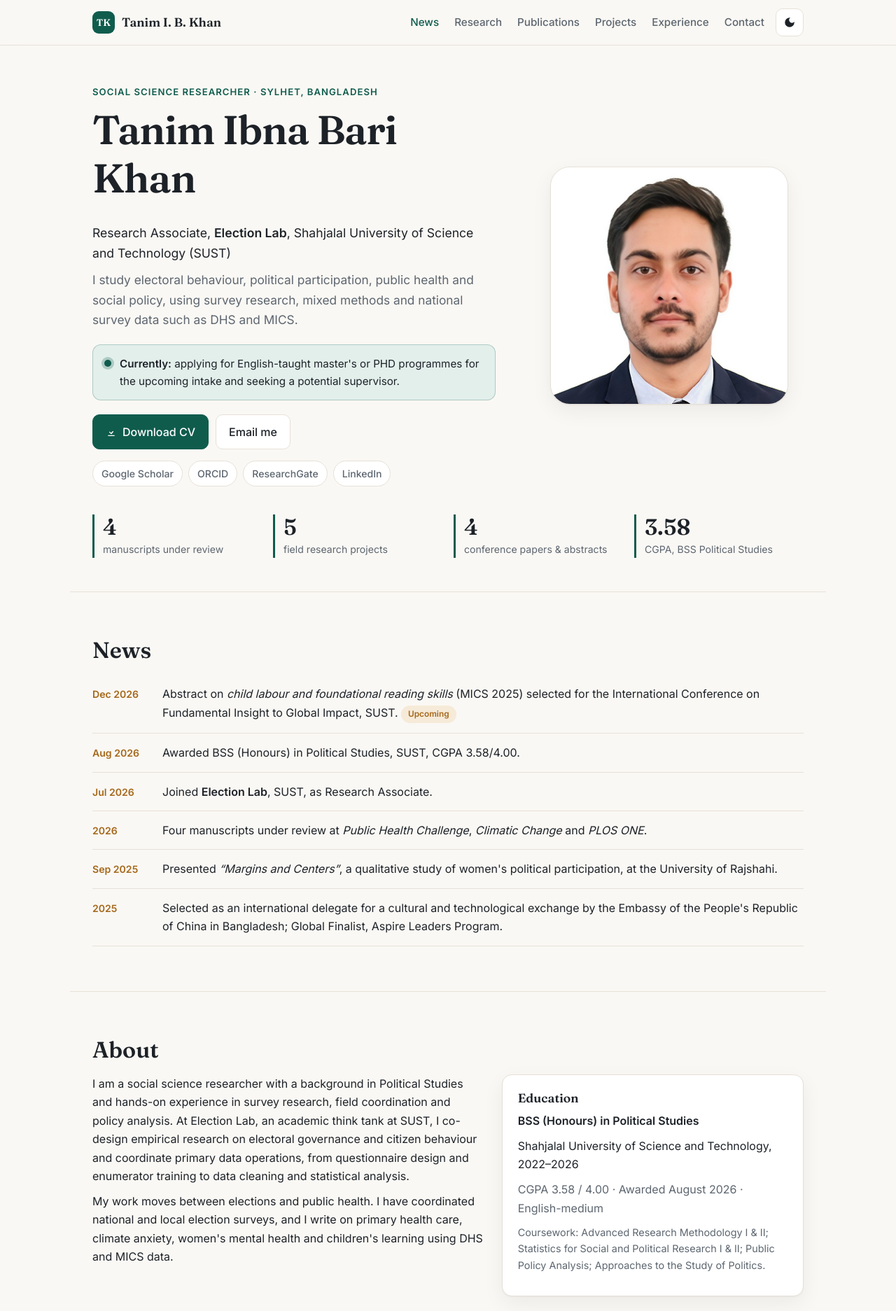
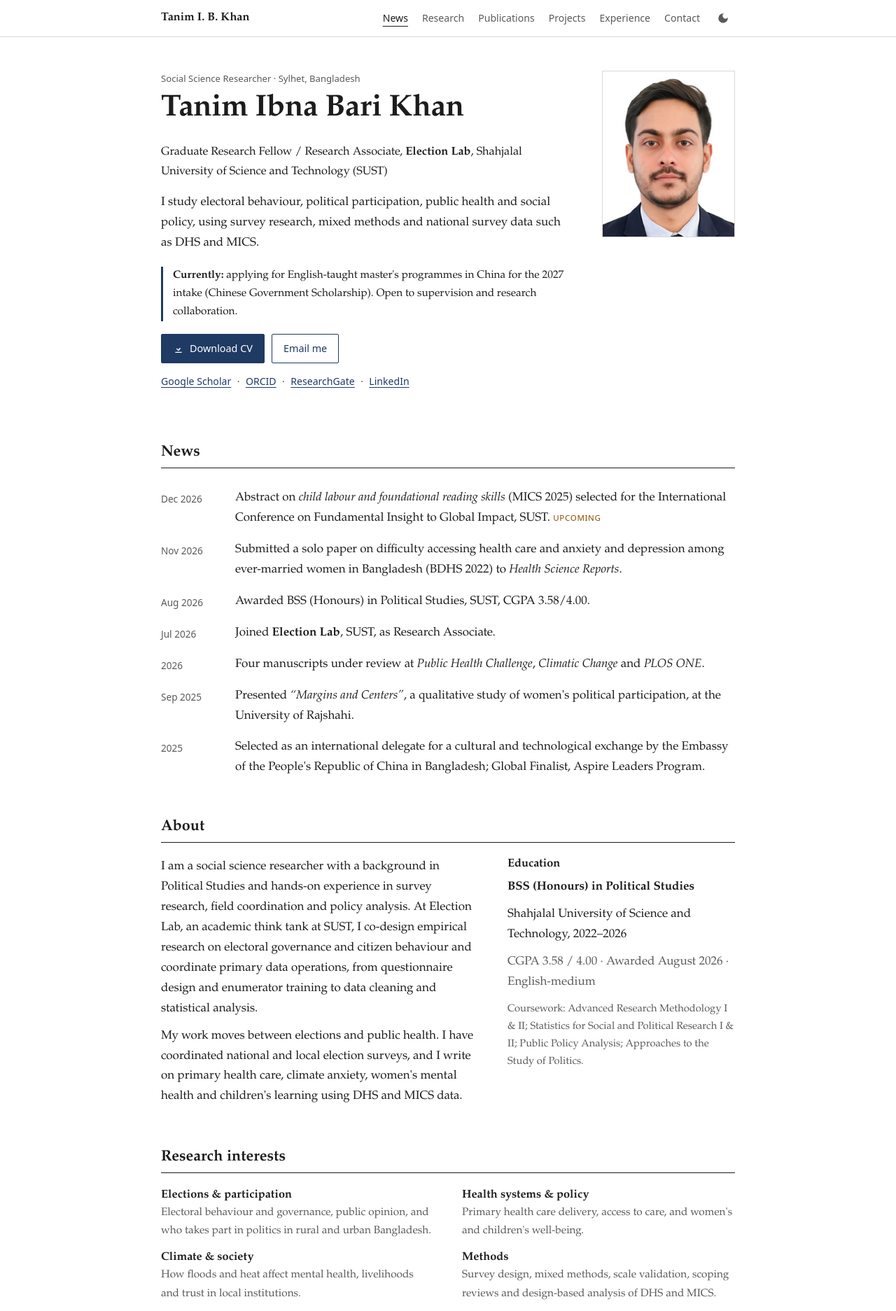
Before and after one commit to Tanimibk/tanimibk.github.io, a plain HTML site: page index.html in a window 1280 px wide. Shown: the top 1873 px of the page at 70% size. Drawn offline with Linux system fonts and the light colour scheme.

Commit message:
Add files via upload

```diff
--- a/index.html
+++ b/index.html
@@ -25,7 +25,7 @@
 
 <header class="nav">
   <div class="wrap nav-inner">
-    <a class="brand" href="#top"><span class="mark">TK</span> Tanim I. B. Khan</a>
+    <a class="brand" href="#top">Tanim I. B. Khan</a>
     <nav class="links" id="menu">
       <a href="#news">News</a>
       <a href="#research">Research</a>
@@ -53,11 +53,10 @@
     <div class="hero-text">
       <p class="eyebrow">Social Science Researcher · Sylhet, Bangladesh</p>
       <h1>Tanim Ibna Bari Khan</h1>
-      <p class="role">Research Associate, <strong>Election Lab</strong>, Shahjalal University of Science and Technology (SUST)</p>
+      <p class="role">Graduate Research Fellow / Research Associate, <strong>Election Lab</strong>, Shahjalal University of Science and Technology (SUST)</p>
       <p class="lead">I study electoral behaviour, political participation, public health and social policy, using survey research, mixed methods and national survey data such as DHS and MICS.</p>
       <div class="currently">
-        <span class="dot" aria-hidden="true"></span>
-        <p><strong>Currently:</strong> applying for English-taught master's or PHD programmes for the upcoming intake and seeking a potential supervisor.</p>
+        <p><strong>Currently:</strong> applying for English-taught master's programmes in China for the 2027 intake (Chinese Government Scholarship). Open to supervision and research collaboration.</p>
       </div>
       <div class="cta">
         <a class="btn primary" href="Tanim_Ibna_Bari_Khan_CV.pdf" download>
@@ -77,12 +76,6 @@
       <img src="photo.jpg" alt="Portrait of Tanim Ibna Bari Khan" width="640" height="640">
     </figure>
   </div>
-  <ul class="stats">
-    <li><b>4</b><span>manuscripts under review</span></li>
-    <li><b>5</b><span>field research projects</span></li>
-    <li><b>4</b><span>conference papers &amp; abstracts</span></li>
-    <li><b>3.58</b><span>CGPA, BSS Political Studies</span></li>
-  </ul>
 </section>
 
 <!-- NEWS -->
@@ -90,6 +83,7 @@
   <h2>News</h2>
   <ul class="news">
     <li><time>Dec 2026</time><p>Abstract on <em>child labour and foundational reading skills</em> (MICS 2025) selected for the International Conference on Fundamental Insight to Global Impact, SUST. <span class="tag upcoming">Upcoming</span></p></li>
+    <li><time>Nov 2026</time><p>Submitted a solo paper on difficulty accessing health care and anxiety and depression among ever-married women in Bangladesh (BDHS 2022) to <em>Health Science Reports</em>.</p></li>
     <li><time>Aug 2026</time><p>Awarded BSS (Honours) in Political Studies, SUST, CGPA 3.58/4.00.</p></li>
     <li><time>Jul 2026</time><p>Joined <strong>Election Lab</strong>, SUST, as Research Associate.</p></li>
     <li><time>2026</time><p>Four manuscripts under review at <em>Public Health Challenge</em>, <em>Climatic Change</em> and <em>PLOS ONE</em>.</p></li>
@@ -141,12 +135,12 @@
       <div class="pub-head"><span class="tag">Under review</span><span class="venue">Public Health Challenge</span></div>
       <p class="title">Primary Healthcare Delivery through Community Clinics in Bangladesh: A Scoping Review</p>
       <p class="authors"><u>Khan, T. I. B.</u>, Uddin, M. J., et al. (2026) · First author</p>
-      <p class="desc">Maps the evidence on how Bangladesh's community clinic model is organised, staffed, financed and used, following JBI guidance and PRISMA-ScR.</p>
+      <p class="desc">Maps the evidence on how Bangladesh's community clinic model is organised, staffed, financed and used, following JBI guidance and PRISMA-ScR. <a href="https://doi.org/10.17605/OSF.IO/EDWGN" target="_blank" rel="noopener">Protocol (OSF)</a></p>
     </li>
     <li data-kind="review">
       <div class="pub-head"><span class="tag">Under review</span><span class="venue">Climatic Change</span></div>
       <p class="title">Climate Anxiety Among Urban Residents of Flood-Prone Sylhet City, Bangladesh: The Role of Flood Exposure, Social Cohesion, and Institutional Factors</p>
-      <p class="authors"><u>Khan, T. I. B.</u>, Haque, M. A., et al. (2026) · Corresponding author</p>
+      <p class="authors">Haque, M. A., Salam, M. F., <u>Khan, T. I. B.</u>, Akter, M., et al. (2026) · Third author and corresponding author</p>
       <p class="desc">Examines how flood exposure, neighbourhood cohesion and institutional factors relate to climate anxiety among city residents.</p>
     </li>
     <li data-kind="review">
@@ -156,9 +150,9 @@
       <p class="desc">Uses MICS data to study how discipline practices relate to children's foundational reading and numeracy skills.</p>
     </li>
     <li data-kind="review">
-      <div class="pub-head"><span class="tag alt">Under review</span><span class="venue">PLOS ONE</span></div>
+      <div class="pub-head"><span class="tag alt">Under review</span><span class="venue">Health Science Reports</span></div>
       <p class="title">Association Between Difficulty in Accessing Health Care and Anxiety and Depression Among Ever-Married Women in Bangladesh: Evidence from BDHS 2022</p>
-      <p class="authors">Miah, M. S., <u>Khan, T. I. B.</u>, et al. (2026) · Co-author</p>
+      <p class="authors"><u>Khan, T. I. B.</u> (2026) · Sole author</p>
       <p class="desc">Links barriers to reaching health care with symptoms of anxiety and depression using national survey data.</p>
     </li>
     <li data-kind="prep">
@@ -197,10 +191,10 @@
       <p>Coordinated cross-sectional field interviews and grassroots enumerator teams.</p>
     </article>
     <article class="card project">
-      <p class="when">2025–2026</p>
-      <h3>Hatkhola Union Pre-Election Survey</h3>
-      <p class="muted small">Project Coordinator · Dept. of Statistics, SUST · PI: Prof. Dr. Md. Jamal Uddin</p>
-      <p>Directed field operations, designed stratified deployment plans and maintained data-quality logs.</p>
+      <p class="when">2026</p>
+      <h3>Climate Anxiety among Urban Residents in Sylhet City (Interim Project)</h3>
+      <p class="muted small">Project Coordinator &amp; Lead Data Analyst · PI: Dr. Md. Amdadul Haque, SUST</p>
+      <p>Managed field logistics for 200+ surveys, ran hierarchical regression models in Stata and R, and drafted the core research manuscript.</p>
     </article>
     <article class="card project">
       <p class="when">2025</p>
@@ -229,7 +223,7 @@
   <ul class="timeline">
     <li>
       <p class="when">July 2026 – Present</p>
-      <h3>Research Associate</h3>
+      <h3>Graduate Research Fellow / Research Associate</h3>
       <p class="muted">Election Lab (Academic Think Tank), SUST</p>
       <ul>
         <li>Co-design and carry out empirical research on electoral governance and citizen behaviour.</li>
@@ -251,7 +245,7 @@
     <li>
       <p class="when">February 2024 – April 2026</p>
       <h3>English and Science Instructor (Part-time)</h3>
-      <p class="muted">Radious Coaching</p>
+      <p class="muted">Radius Coaching</p>
     </li>
   </ul>
 </section>
--- a/script.js
+++ b/script.js
@@ -31,10 +31,4 @@ document.querySelectorAll('.chip').forEach(chip => chip.addEventListener('click'
   document.querySelectorAll('.pubs li').forEach(li => li.classList.toggle('hidden', f !== 'all' && li.dataset.kind !== f));
 }));
 
-// Fade sections in on scroll
-const io = new IntersectionObserver(entries => entries.forEach(e => {
-  if (e.isIntersecting) { e.target.classList.add('in'); io.unobserve(e.target); }
-}), { threshold: 0.06 });
-document.querySelectorAll('.section').forEach(s => { s.classList.add('reveal'); io.observe(s); });
-
 document.getElementById('yr').textContent = new Date().getFullYear();
--- a/style.css
+++ b/style.css
@@ -1,162 +1,143 @@
 :root {
-  --bg: #faf8f4;
-  --surface: #ffffff;
-  --text: #1d2228;
-  --muted: #5d6670;
-  --line: #e6e1d8;
-  --accent: #0f5c4d;
+  --bg: #ffffff;
+  --text: #1c1c1c;
+  --muted: #5a5a5a;
+  --line: #d9d9d9;
+  --accent: #1f3a63;
   --accent-ink: #ffffff;
-  --accent-soft: #e3efeb;
-  --gold: #a5681b;
-  --gold-soft: #f6ead8;
-  --blue-soft: #e6edf7;
-  --blue: #2f5597;
-  --shadow: 0 1px 2px rgba(0,0,0,.04), 0 10px 30px rgba(0,0,0,.06);
+  --serif: Charter, "Iowan Old Style", "Palatino Linotype", Palatino, Georgia, "Times New Roman", serif;
+  --sans: system-ui, -apple-system, "Segoe UI", Roboto, Arial, sans-serif;
 }
 @media (prefers-color-scheme: dark) {
-  :root:not([data-theme="light"]) {
-    --bg: #12161a; --surface: #1a2026; --text: #e7eaed; --muted: #9aa4ad; --line: #2a323a;
-    --accent: #5cc2a8; --accent-ink: #0d1a17; --accent-soft: #1d3530; --gold: #e0a95c; --gold-soft: #3a2e1d;
-    --blue-soft: #1e2a3d; --blue: #8fb0e8; --shadow: none;
-  }
+  :root:not([data-theme="light"]) { --bg: #17181a; --text: #e6e6e6; --muted: #a2a2a2; --line: #34363a; --accent: #8fb0e0; --accent-ink: #101214; }
 }
-:root[data-theme="dark"] {
-  --bg: #12161a; --surface: #1a2026; --text: #e7eaed; --muted: #9aa4ad; --line: #2a323a;
-  --accent: #5cc2a8; --accent-ink: #0d1a17; --accent-soft: #1d3530; --gold: #e0a95c; --gold-soft: #3a2e1d;
-  --blue-soft: #1e2a3d; --blue: #8fb0e8; --shadow: none;
-}
+:root[data-theme="dark"] { --bg: #17181a; --text: #e6e6e6; --muted: #a2a2a2; --line: #34363a; --accent: #8fb0e0; --accent-ink: #101214; }
 
 * { box-sizing: border-box; }
-html { scroll-behavior: smooth; scroll-padding-top: 76px; }
-body { margin: 0; background: var(--bg); color: var(--text); font: 16px/1.65 Inter, system-ui, -apple-system, "Segoe UI", sans-serif; -webkit-font-smoothing: antialiased; }
-h1, h2, h3 { font-family: Fraunces, Georgia, serif; line-height: 1.2; margin: 0 0 .5em; }
-h1 { font-size: clamp(2.3rem, 6vw, 3.6rem); letter-spacing: -.02em; }
-h2 { font-size: clamp(1.6rem, 4vw, 2rem); }
-h3 { font-size: 1.1rem; font-weight: 600; }
+html { scroll-behavior: smooth; scroll-padding-top: 64px; }
+body { margin: 0; background: var(--bg); color: var(--text); font: 17px/1.7 var(--serif); -webkit-font-smoothing: antialiased; }
+h1, h2, h3 { font-family: var(--serif); font-weight: 600; line-height: 1.25; margin: 0 0 .5em; }
+h1 { font-size: clamp(2rem, 5vw, 2.7rem); font-weight: 700; letter-spacing: -.01em; }
+h2 { font-size: 1.35rem; padding-bottom: .35em; border-bottom: 1px solid var(--text); margin-bottom: 1em; }
+h3 { font-size: 1.02rem; }
 p { margin: 0 0 .6em; }
-a { color: var(--accent); }
+a { color: var(--accent); text-underline-offset: 3px; }
 img { max-width: 100%; display: block; }
-.wrap { max-width: 1080px; margin: 0 auto; padding: 0 16px; }
-@media (min-width: 720px) { .wrap { padding: 0 32px; } }
+.wrap { max-width: 860px; margin: 0 auto; padding: 0 20px; }
 .muted { color: var(--muted); }
-.small { font-size: .9rem; }
+.small { font-size: .92rem; }
 .strong { font-weight: 600; }
 .mt { margin-top: 1.2em; }
 
 /* nav */
-.nav { position: sticky; top: 0; z-index: 20; background: color-mix(in srgb, var(--bg) 88%, transparent); backdrop-filter: blur(10px); -webkit-backdrop-filter: blur(10px); border-bottom: 1px solid var(--line); }
-.nav-inner { display: flex; align-items: center; gap: 16px; height: 64px; }
-.brand { display: flex; align-items: center; gap: 10px; font-family: Fraunces, serif; font-weight: 600; font-size: 1.1rem; color: var(--text); text-decoration: none; margin-right: auto; }
-.mark { display: inline-grid; place-items: center; width: 32px; height: 32px; border-radius: 9px; background: var(--accent); color: var(--accent-ink); font-size: .85rem; }
-.links { display: flex; gap: 22px; }
-.links a { color: var(--muted); text-decoration: none; font-size: .95rem; font-weight: 500; }
-.links a:hover, .links a.active { color: var(--accent); }
-.nav-actions { display: flex; gap: 8px; }
-.icon-btn { display: inline-grid; place-items: center; width: 40px; height: 40px; border-radius: 10px; border: 1px solid var(--line); background: var(--surface); color: var(--text); cursor: pointer; }
+.nav { position: sticky; top: 0; z-index: 20; background: var(--bg); border-bottom: 1px solid var(--line); font-family: var(--sans); }
+.nav-inner { display: flex; align-items: center; gap: 16px; height: 52px; }
+.brand { font-family: var(--serif); font-weight: 700; font-size: 1.02rem; color: var(--text); text-decoration: none; margin-right: auto; }
+.mark { display: none; }
+.links { display: flex; gap: 20px; }
+.links a { color: var(--muted); text-decoration: none; font-size: .88rem; }
+.links a:hover, .links a.active { color: var(--text); text-decoration: underline; text-underline-offset: 6px; }
+.nav-actions { display: flex; gap: 6px; }
+.icon-btn { display: inline-grid; place-items: center; width: 34px; height: 34px; border: 0; background: none; color: var(--muted); cursor: pointer; }
+.icon-btn:hover { color: var(--text); }
 .menu-btn { display: none; }
-@media (max-width: 820px) {
+@media (max-width: 760px) {
   .menu-btn { display: inline-grid; }
-  .links { display: none; position: absolute; top: 64px; left: 0; right: 0; flex-direction: column; gap: 0; padding: 8px 16px 16px; background: var(--bg); border-bottom: 1px solid var(--line); box-shadow: var(--shadow); }
+  .links { display: none; position: absolute; top: 52px; left: 0; right: 0; flex-direction: column; gap: 0; padding: 4px 20px 12px; background: var(--bg); border-bottom: 1px solid var(--line); }
   .links.open { display: flex; }
-  .links a { padding: 12px 4px; border-bottom: 1px solid var(--line); font-size: 1rem; }
+  .links a { padding: 11px 0; border-bottom: 1px solid var(--line); }
   .links a:last-child { border-bottom: 0; }
 }
 
 /* hero */
-.hero { padding-top: 56px; padding-bottom: 48px; }
-.hero-grid { display: grid; gap: 32px; align-items: center; }
-@media (min-width: 860px) { .hero-grid { grid-template-columns: 1.5fr 1fr; gap: 56px; } }
-.portrait { margin: 0; justify-self: center; width: min(320px, 72vw); order: -1; }
-@media (min-width: 860px) { .portrait { order: 0; width: 100%; max-width: 340px; } }
-.portrait img { width: 100%; height: auto; aspect-ratio: 1; object-fit: cover; border-radius: 28px; border: 1px solid var(--line); box-shadow: var(--shadow); background: #fff; }
-.eyebrow { color: var(--accent); font-weight: 600; font-size: .82rem; text-transform: uppercase; letter-spacing: .08em; }
-.role { font-size: 1.1rem; }
-.lead { font-size: 1.08rem; color: var(--muted); max-width: 640px; }
-.currently { display: flex; gap: 12px; align-items: flex-start; padding: 14px 16px; margin: 20px 0; border-radius: 12px; background: var(--accent-soft); border: 1px solid color-mix(in srgb, var(--accent) 25%, transparent); max-width: 640px; }
-.currently p { margin: 0; font-size: .95rem; }
-.dot { flex: none; width: 10px; height: 10px; margin-top: 7px; border-radius: 50%; background: var(--accent); box-shadow: 0 0 0 4px color-mix(in srgb, var(--accent) 25%, transparent); }
-.cta { display: flex; flex-wrap: wrap; gap: 10px; margin: 20px 0 16px; }
+.hero { padding-top: 48px; padding-bottom: 36px; }
+.hero-grid { display: grid; gap: 24px; align-items: start; }
+@media (min-width: 760px) { .hero-grid { grid-template-columns: 1fr 190px; gap: 40px; } }
+.portrait { margin: 0; width: 170px; order: -1; }
+@media (min-width: 760px) { .portrait { order: 0; width: 190px; } }
+.portrait img { width: 100%; height: auto; aspect-ratio: 4/5; object-fit: cover; object-position: center top; border: 1px solid var(--line); }
+.eyebrow { font-family: var(--sans); color: var(--muted); font-size: .82rem; margin-bottom: .4em; }
+.role { font-size: 1.02rem; margin-bottom: 1em; }
+.lead { max-width: 640px; }
+.currently { margin: 18px 0; padding: 0 0 0 14px; border-left: 3px solid var(--accent); max-width: 640px; }
+.currently p { margin: 0; font-size: .96rem; }
+.dot { display: none; }
+.cta { display: flex; flex-wrap: wrap; gap: 10px; margin: 18px 0 14px; font-family: var(--sans); }
 .cta.center { justify-content: center; }
-.btn { display: inline-flex; align-items: center; gap: 8px; padding: 11px 18px; border-radius: 10px; border: 1px solid var(--line); background: var(--surface); color: var(--text); text-decoration: none; font-weight: 500; transition: transform .15s ease; }
-.btn.primary { background: var(--accent); border-color: var(--accent); color: var(--accent-ink); }
-.btn:hover { transform: translateY(-1px); }
-.profiles { list-style: none; padding: 0; margin: 0; display: flex; flex-wrap: wrap; gap: 8px; }
+.btn { display: inline-flex; align-items: center; gap: 8px; padding: 8px 16px; border: 1px solid var(--accent); border-radius: 2px; background: transparent; color: var(--accent); text-decoration: none; font-size: .9rem; }
+.btn.primary { background: var(--accent); color: var(--accent-ink); }
+.btn:hover { text-decoration: underline; text-underline-offset: 3px; }
+.profiles { list-style: none; padding: 0; margin: 0; display: flex; flex-wrap: wrap; font-family: var(--sans); font-size: .88rem; }
 .profiles.center { justify-content: center; margin: 4px 0 16px; }
-.profiles a { display: inline-block; padding: 6px 12px; border-radius: 999px; border: 1px solid var(--line); color: var(--muted); text-decoration: none; font-size: .88rem; font-weight: 500; background: var(--surface); }
-.profiles a:hover { color: var(--accent); border-color: var(--accent); }
-.stats { list-style: none; padding: 0; margin: 40px 0 0; display: grid; grid-template-columns: repeat(2, 1fr); gap: 16px; }
-@media (min-width: 720px) { .stats { grid-template-columns: repeat(4, 1fr); } }
-.stats li { border-left: 3px solid var(--accent); padding-left: 12px; }
-.stats b { display: block; font-family: Fraunces, serif; font-size: 2rem; line-height: 1.1; }
-.stats span { color: var(--muted); font-size: .88rem; }
+.profiles li + li::before { content: "·"; margin: 0 .6em; color: var(--muted); }
+.profiles a { color: var(--accent); }
+.stats { display: none; }
 
 /* sections */
-.section { padding: 56px 16px; border-top: 1px solid var(--line); }
-@media (min-width: 720px) { .section { padding: 64px 32px; } }
+.section { padding: 40px 20px 8px; }
 .two-col { display: grid; gap: 24px; }
-@media (min-width: 820px) { .two-col { grid-template-columns: 1.3fr 1fr; } .two-col.even { grid-template-columns: 1fr 1fr; } }
+@media (min-width: 760px) { .two-col { grid-template-columns: 1.4fr 1fr; gap: 40px; } .two-col.even { grid-template-columns: 1fr 1fr; } }
 .prose p { max-width: 680px; }
-.card { background: var(--surface); border: 1px solid var(--line); border-radius: 14px; padding: 22px; box-shadow: var(--shadow); }
-.grid { display: grid; gap: 18px; }
-@media (min-width: 700px) { .grid { grid-template-columns: repeat(2, 1fr); } }
-.project { border-top: 3px solid var(--accent); }
-.when { color: var(--gold); font-weight: 600; font-size: .85rem; margin-bottom: .3em; }
+.card { background: none; border: 0; padding: 0; }
+.grid { display: grid; gap: 0; }
+.project { padding: 14px 0; border-top: 1px solid var(--line); display: grid; gap: 0 20px; }
+.project:first-child { border-top: 0; }
+@media (min-width: 760px) { .project { grid-template-columns: 90px 1fr; } .project .when { grid-row: 1 / span 3; } }
+.when { color: var(--muted); font-family: var(--sans); font-size: .85rem; margin: .2em 0; }
 
 /* news */
 .news { list-style: none; padding: 0; margin: 0; }
-.news li { display: grid; grid-template-columns: 84px 1fr; gap: 16px; padding: 14px 0; border-bottom: 1px solid var(--line); }
-.news time { color: var(--gold); font-weight: 600; font-size: .88rem; padding-top: 2px; }
+.news li { display: grid; grid-template-columns: 90px 1fr; gap: 16px; padding: 8px 0; }
+.news time { color: var(--muted); font-family: var(--sans); font-size: .85rem; padding-top: 3px; }
 .news p { margin: 0; }
 
 /* interests */
-.interest-grid { display: grid; gap: 16px; }
+.interest-grid { display: grid; gap: 14px 40px; }
 @media (min-width: 640px) { .interest-grid { grid-template-columns: repeat(2, 1fr); } }
-@media (min-width: 980px) { .interest-grid { grid-template-columns: repeat(4, 1fr); } }
-.interest { padding: 18px; border-radius: 14px; background: var(--accent-soft); }
-.interest h3 { color: var(--accent); font-size: 1.02rem; }
-.interest p { margin: 0; font-size: .93rem; }
+.interest { padding: 0; background: none; }
+.interest h3 { color: var(--text); margin-bottom: .15em; }
+.interest p { margin: 0; font-size: .96rem; color: var(--muted); }
 
 /* tags & chips */
-.tags { list-style: none; padding: 0; margin: 0; display: flex; flex-wrap: wrap; gap: 8px; }
-.tags li { background: var(--accent-soft); color: var(--accent); padding: 6px 12px; border-radius: 999px; font-weight: 500; font-size: .86rem; }
-.tag { display: inline-block; font-size: .74rem; font-weight: 600; padding: 3px 10px; border-radius: 999px; background: var(--accent-soft); color: var(--accent); white-space: nowrap; }
-.tag.alt { background: var(--blue-soft); color: var(--blue); }
-.tag.prep { background: var(--line); color: var(--muted); }
-.tag.upcoming { background: var(--gold-soft); color: var(--gold); }
-.tag.talk { background: var(--blue-soft); color: var(--blue); }
-.filters { display: flex; flex-wrap: wrap; gap: 8px; margin-bottom: 8px; }
-.chip { font: inherit; font-size: .88rem; padding: 6px 14px; border-radius: 999px; border: 1px solid var(--line); background: var(--surface); color: var(--muted); cursor: pointer; }
-.chip.active { background: var(--accent); color: var(--accent-ink); border-color: var(--accent); }
+.tags { list-style: none; padding: 0; margin: 0; display: flex; flex-wrap: wrap; font-size: .95rem; }
+.tags li { padding: 0; background: none; color: var(--text); }
+.tags li:not(:last-child)::after { content: ";"; margin-right: .4em; }
+.tag { font-family: var(--sans); font-size: .72rem; text-transform: uppercase; letter-spacing: .06em; color: var(--accent); }
+.tag.alt, .tag.talk { color: var(--accent); }
+.tag.prep { color: var(--muted); }
+.tag.upcoming { color: #8a4b00; }
+.filters { display: flex; flex-wrap: wrap; gap: 16px; margin-bottom: 4px; font-family: var(--sans); }
+.chip { font: inherit; font-size: .88rem; padding: 2px 0; border: 0; border-bottom: 2px solid transparent; background: none; color: var(--muted); cursor: pointer; }
+.chip.active { color: var(--text); border-bottom-color: var(--text); }
 
 /* publications */
 .pubs { list-style: none; padding: 0; margin: 0; }
-.pubs li { padding: 18px 0; border-bottom: 1px solid var(--line); }
+.pubs li { padding: 14px 0; border-bottom: 1px solid var(--line); }
+.pubs li:last-child { border-bottom: 0; }
 .pubs li.hidden { display: none; }
-.pub-head { display: flex; flex-wrap: wrap; align-items: center; gap: 8px 12px; margin-bottom: 6px; }
-.venue { font-size: .85rem; color: var(--muted); font-style: italic; }
-.pubs .title { font-weight: 600; margin-bottom: .25em; }
-.pubs .authors { color: var(--muted); font-size: .92rem; margin-bottom: .25em; }
-.pubs .desc { font-size: .93rem; margin: 0; }
-.pubs u { text-decoration-color: var(--accent); text-underline-offset: 3px; color: var(--text); }
+.pub-head { display: flex; flex-wrap: wrap; align-items: baseline; gap: 4px 12px; margin-bottom: 4px; }
+.venue { font-size: .9rem; color: var(--muted); font-style: italic; }
+.pubs .title { font-weight: 600; margin-bottom: .2em; }
+.pubs .authors { color: var(--muted); font-size: .95rem; margin-bottom: .2em; }
+.pubs .desc { font-size: .95rem; margin: 0; }
+.pubs u { text-decoration: none; font-weight: 600; color: var(--text); }
 
 /* timeline */
-.timeline { list-style: none; padding: 0 0 0 22px; margin: 0; border-left: 2px solid var(--line); }
-.timeline > li { position: relative; padding-bottom: 28px; }
-.timeline > li::before { content: ""; position: absolute; left: -29px; top: 6px; width: 12px; height: 12px; border-radius: 50%; background: var(--accent); border: 3px solid var(--bg); }
+.timeline { list-style: none; padding: 0; margin: 0; }
+.timeline > li { padding: 0 0 18px; }
 .timeline ul { padding-left: 18px; margin: .4em 0 0; }
 
 /* awards */
 .list { list-style: none; padding: 0; margin: 0; }
-.list li { display: grid; grid-template-columns: 70px 1fr; gap: 14px; padding: 12px 0; border-bottom: 1px solid var(--line); }
-.yr { color: var(--gold); font-weight: 600; font-size: .88rem; padding-top: 1px; }
+.list li { display: grid; grid-template-columns: 64px 1fr; gap: 14px; padding: 6px 0; }
+.yr { color: var(--muted); font-family: var(--sans); font-size: .85rem; padding-top: 3px; }
 
 /* contact & footer */
-.contact { text-align: center; }
-.contact > p:first-of-type { max-width: 560px; margin-left: auto; margin-right: auto; }
-.footer { display: flex; justify-content: space-between; gap: 16px; padding-top: 24px; padding-bottom: 40px; color: var(--muted); font-size: .9rem; border-top: 1px solid var(--line); }
+.contact { text-align: left; }
+.contact > p:first-of-type { max-width: 600px; }
+.contact .cta.center, .contact .profiles.center { justify-content: flex-start; }
+.footer { display: flex; justify-content: space-between; gap: 16px; margin-top: 40px; padding-top: 18px; padding-bottom: 36px; color: var(--muted); font-family: var(--sans); font-size: .82rem; border-top: 1px solid var(--line); }
 .footer a { color: var(--muted); }
 
-.reveal { opacity: 0; transform: translateY(14px); transition: opacity .6s ease, transform .6s ease; }
-.reveal.in { opacity: 1; transform: none; }
-@media (prefers-reduced-motion: reduce) { .reveal { opacity: 1; transform: none; transition: none; } html { scroll-behavior: auto; } }
-@media print { .nav, .cta, .filters, .footer { display: none; } .reveal { opacity: 1; transform: none; } .section { break-inside: avoid; } }
+.reveal { opacity: 1; transform: none; }
+@media print { .nav, .cta, .filters, .footer { display: none; } }
```
Also changed, not shown: 1 other file.
